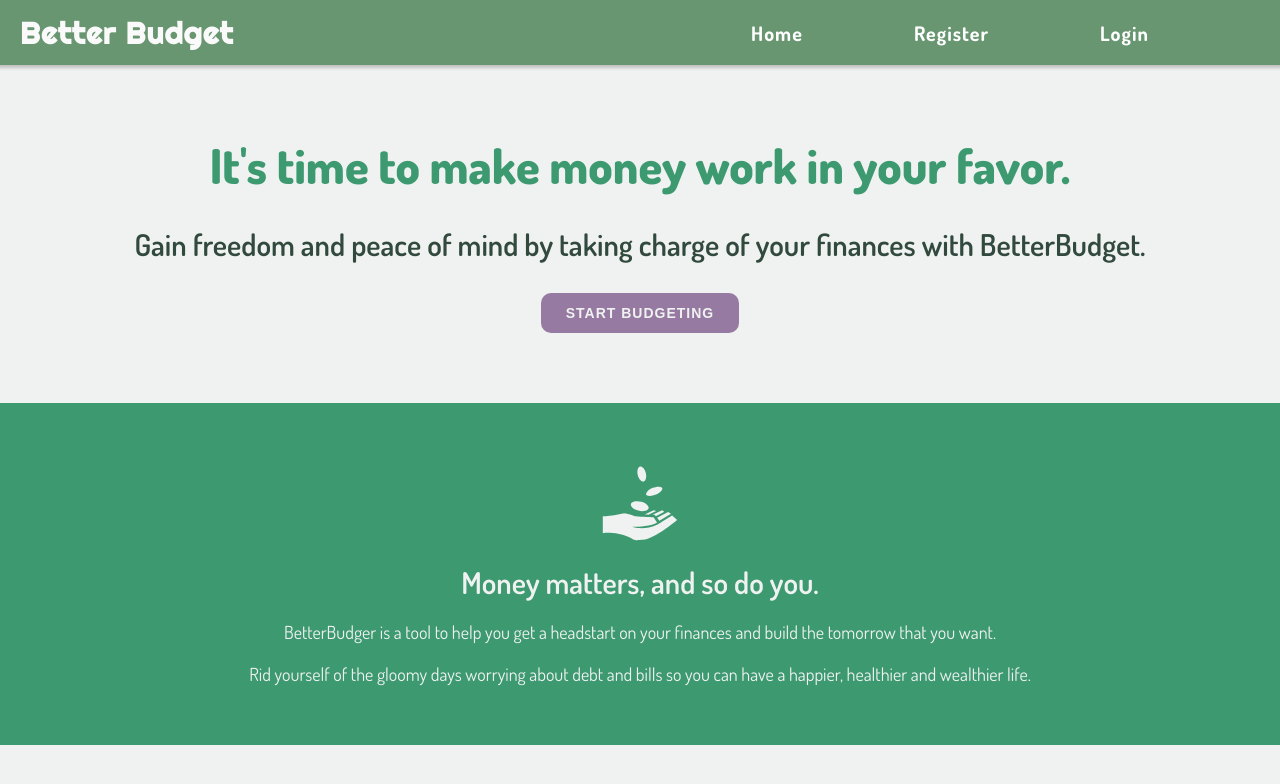
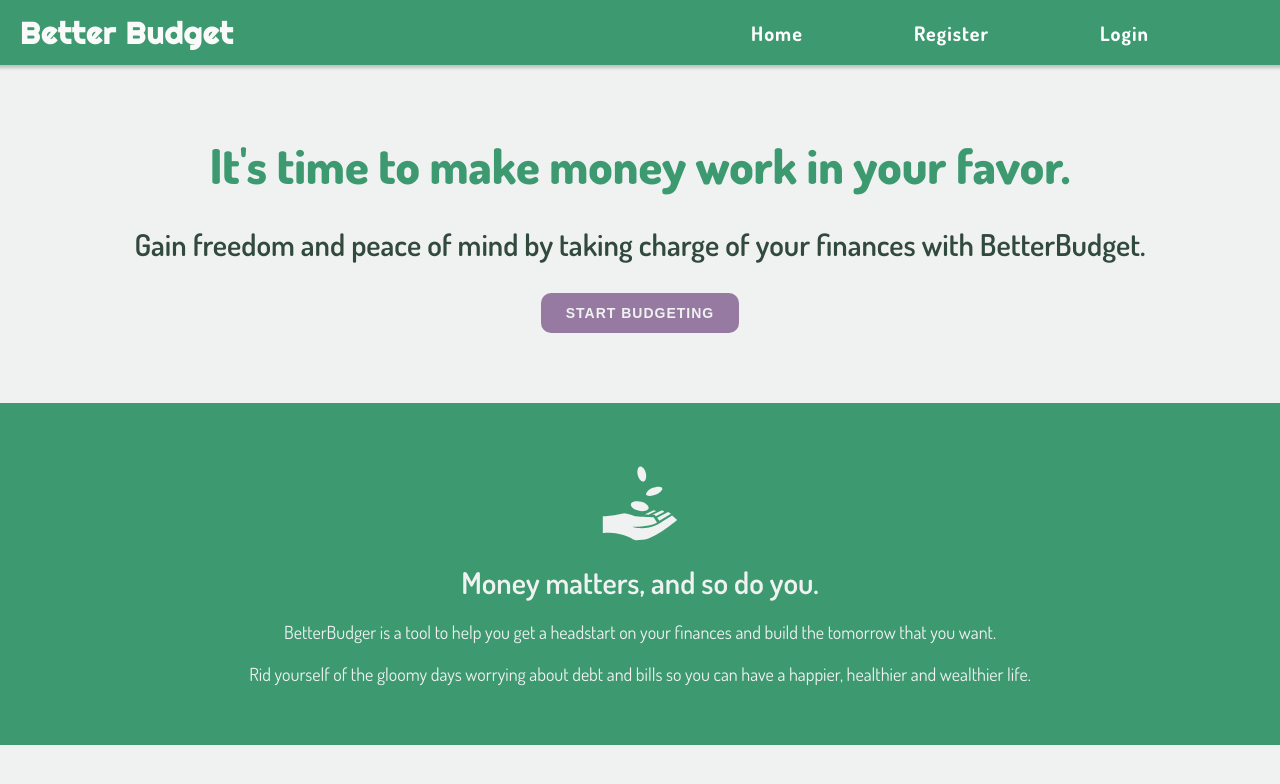
Before and after one commit to JohnSebastian3/better-budget, a React (Create React App) app in the folder client/: page / in a window 1280 px wide. Shown: the top 784 px of the page. Built offline with nearby package versions, Linux system fonts and the light colour scheme; no server answers; a web font is replaced by a local one.

Commit message:
Modify color

```diff
--- a/client/src/components/NavBar/NavBar/NavBar.module.css
+++ b/client/src/components/NavBar/NavBar/NavBar.module.css
@@ -13,7 +13,7 @@
   font-size: 2.4rem;
   flex-grow: 1;
   text-align: center;
-  color: #689671;
+  color: #3D9970;
 }
 
 @media screen and (min-width: 840px) {
@@ -24,7 +24,7 @@
   }
 
   .nav-container {
-    background-color: #689671;
+    background-color: #3D9970;
   }
 
 }
```
